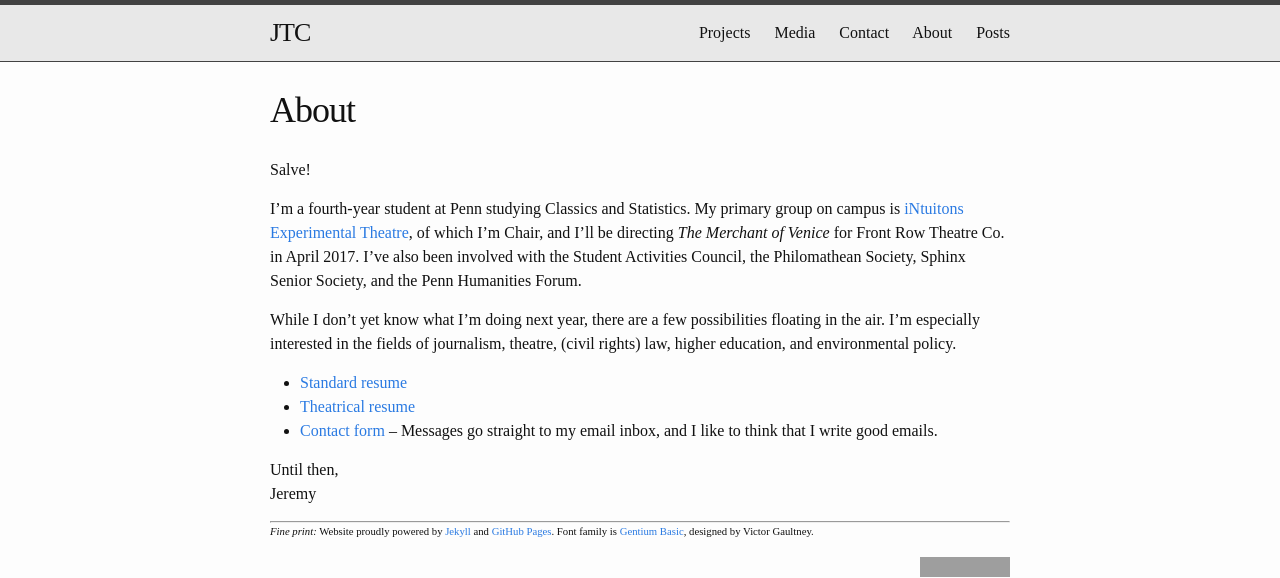
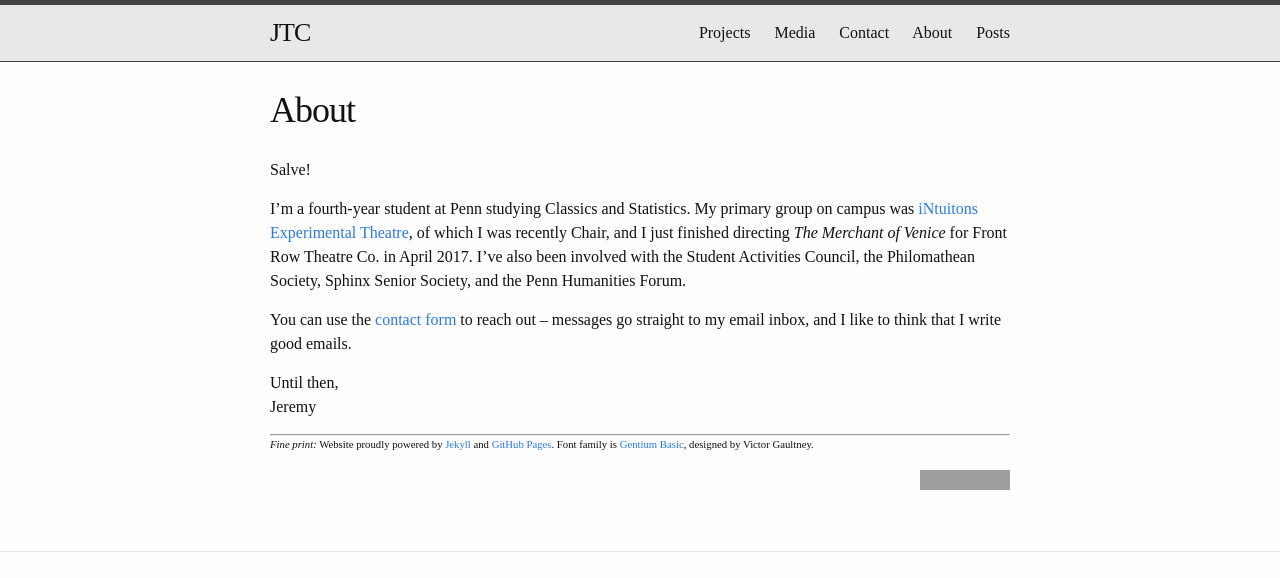
Before and after one commit to reubenmc/jtcohen6.github.io, a Jekyll site: the page built from about/index.md, in a window 1280 px wide, cut to the strip 0-578 px from the top of the page. Built offline with Jekyll 4.4.1, drawn with Linux system fonts in a browser that asks for light colours; some web fonts are replaced; grey boxes are pictures that could not be loaded.

Commit message:
long time no see

```diff
--- a/_config.yml
+++ b/_config.yml
@@ -14,7 +14,7 @@
 # Site settings
 
 title: JTC
-email: jtcohen6@gmail.com
+email: jtcohen6
 
 description: Personal website of Jeremy T. Cohen, Classics & Statistics at the University of Pennsylvania.
 # this means to ignore newlines until "baseurl:"
--- a/about/index.md
+++ b/about/index.md
@@ -7,13 +7,9 @@ permalink: /about
 
 Salve!
 
-I'm a fourth-year student at Penn studying Classics and Statistics. My primary group on campus is [iNtuitons Experimental Theatre](http://www.intuitons.org), of which I'm  Chair, and I'll be directing *The Merchant of Venice* for Front Row Theatre Co. in April 2017. I've also been involved with the Student Activities Council, the Philomathean Society, Sphinx Senior Society, and the Penn Humanities Forum.
+I'm a fourth-year student at Penn studying Classics and Statistics. My primary group on campus was [iNtuitons Experimental Theatre](http://www.intuitons.org), of which I was recently  Chair, and I just finished directing *The Merchant of Venice* for Front Row Theatre Co. in April 2017. I've also been involved with the Student Activities Council, the Philomathean Society, Sphinx Senior Society, and the Penn Humanities Forum.
 
-While I don't yet know what I'm doing next year, there are a few possibilities floating in the air. I'm especially interested in the fields of journalism, theatre, (civil rights) law, higher education, and environmental policy.
-
-* [Standard resume](/resume.pdf)
-* [Theatrical resume](/theatrical_resume.pdf)
-* [Contact form](/contact/) -- Messages go straight to my email inbox, and I like to think that I write good emails.
+You can use the [contact form](/contact/) to reach out -- messages go straight to my email inbox, and I like to think that I write good emails.
 
 Until then,<br>
 Jeremy
```
Also changed, not shown: media/index.md (+1 -2 lines), 2 other files.
